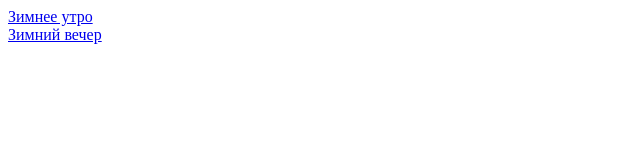
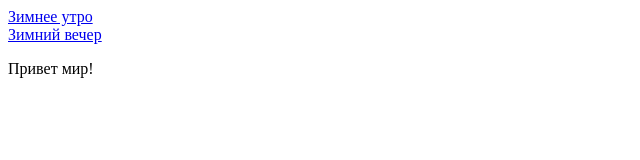
Before and after one commit to 58Dmitriy/Page_with_poems, a plain HTML site: page index.html in a window 1280 px wide. Shown: the whole page, without its empty margins (0-640 px from the left). Drawn offline with Linux system fonts and the light colour scheme.

Commit message:
New ficha

```diff
--- a/index.html
+++ b/index.html
@@ -8,5 +8,6 @@
 <body>
     <a href="poem.html">Зимнее утро</a><br>
     <a href="poem2.html">Зимний вечер</a>
+    <p>Привет мир!</p>
 </body>
 </html>
```
